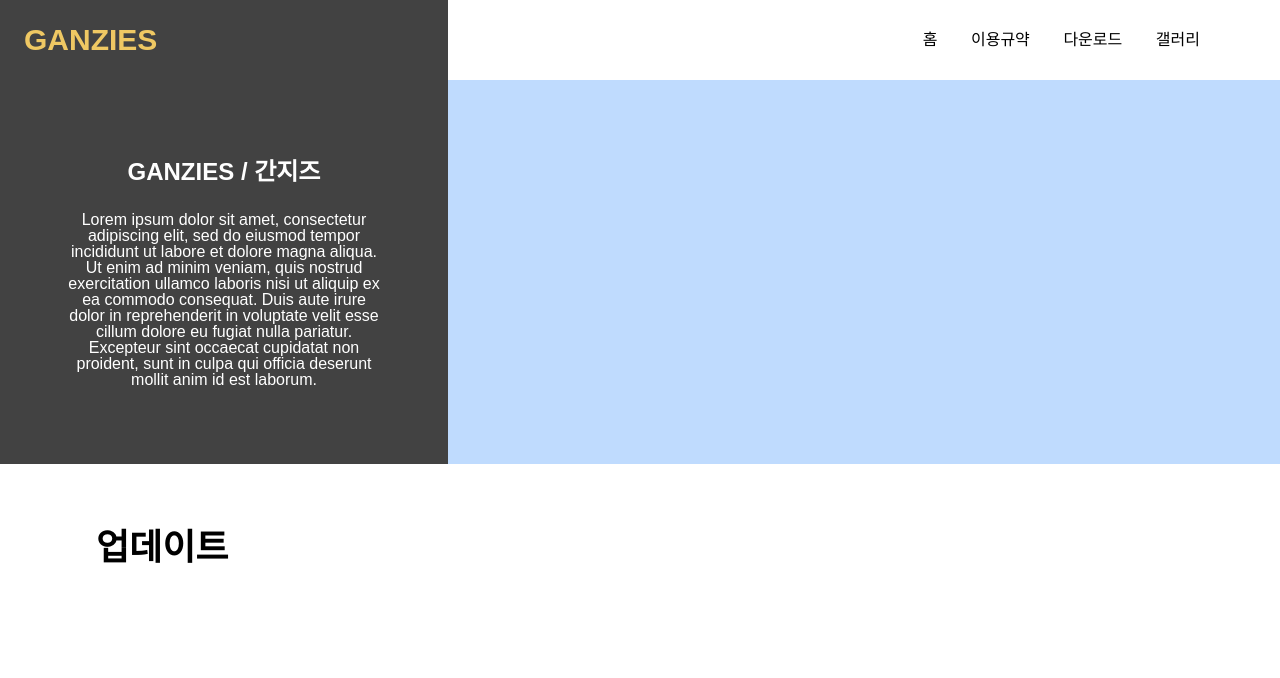
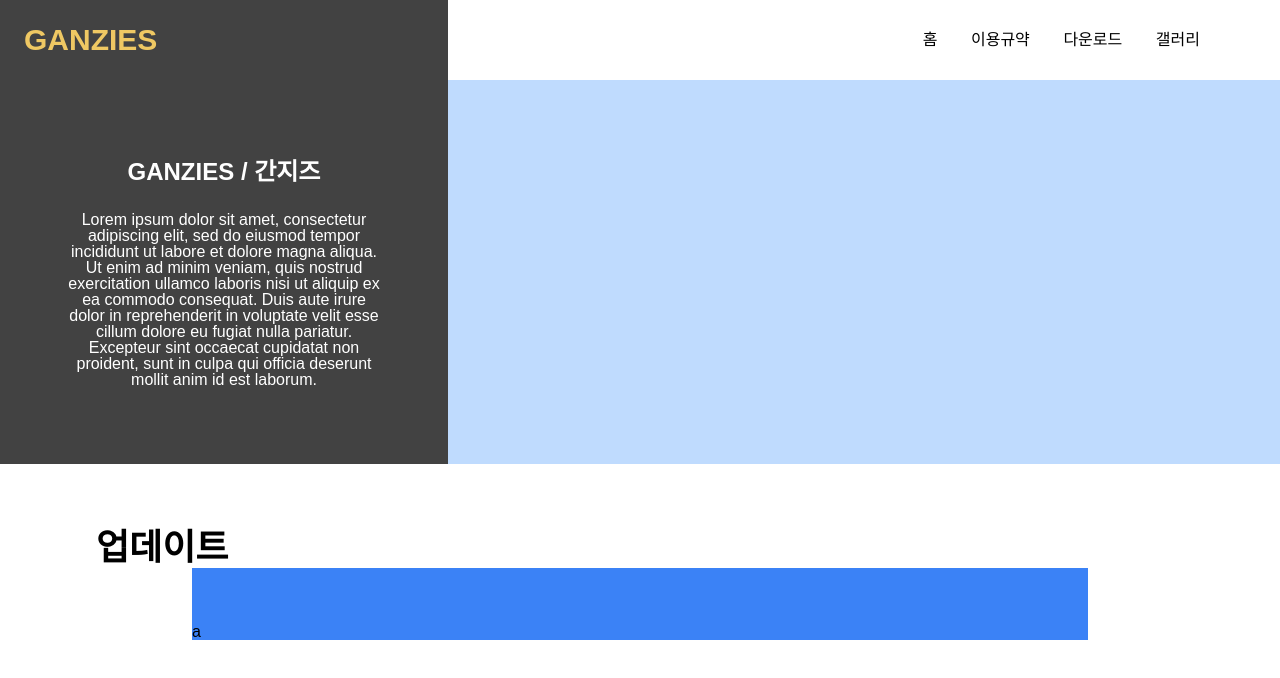
Before and after one commit to 2xxbin/ganzies, a Vue app in the folder frontend/: page / in a window 1280 px wide. Shown: the top 678 px of the page. Built offline with nearby package versions, Linux system fonts and the light colour scheme; no server answers.

Commit message:
💄 making home grid

```diff
--- a/frontend/src/App.vue
+++ b/frontend/src/App.vue
@@ -17,7 +17,7 @@ export default defineComponent({
 </script>
 
 <template>
-  <div>
+  <div class="font-notoSans">
     <header>
       <div class="w-full h-20 flex flex-[10]">
         <div class="flex flex-[3.5] bg-header-brown">
@@ -42,9 +42,8 @@ export default defineComponent({
     <footer class="w-full h-48 relative translate-y-0">
       <hr class="bg-footer-background w-5/6 h-[5px] border-0" />
       <div class="w-full h-full pt-8 flex justify-center">
-        <p class="font-notoSans font-medium">ⓒ 2024. 2xxbin. All rights reserved.</p>
+        <p class="font-medium">ⓒ 2024. 2xxbin. All rights reserved.</p>
       </div>
-      <div class="grid grid-cols-3"></div>
     </footer>
   </div>
 </template>
--- a/frontend/src/pages/Home.vue
+++ b/frontend/src/pages/Home.vue
@@ -28,6 +28,11 @@ export default defineComponent({
     ></banner>
   </div>
   <div class="pt-16 w-full h-auto min-h-screen pb-48">
-    <div class="px-24"><h1 class="font-notoSans font-bold text-4xl">업데이트</h1></div>
+    <div class="px-24">
+      <h1 class="font-notoSans font-bold text-4xl">업데이트</h1>
+      <div class="grid grid-cols-2 pt-14 mx-24 bg-blue-500">
+        <div>a</div>
+      </div>
+    </div>
   </div>
 </template>
```
